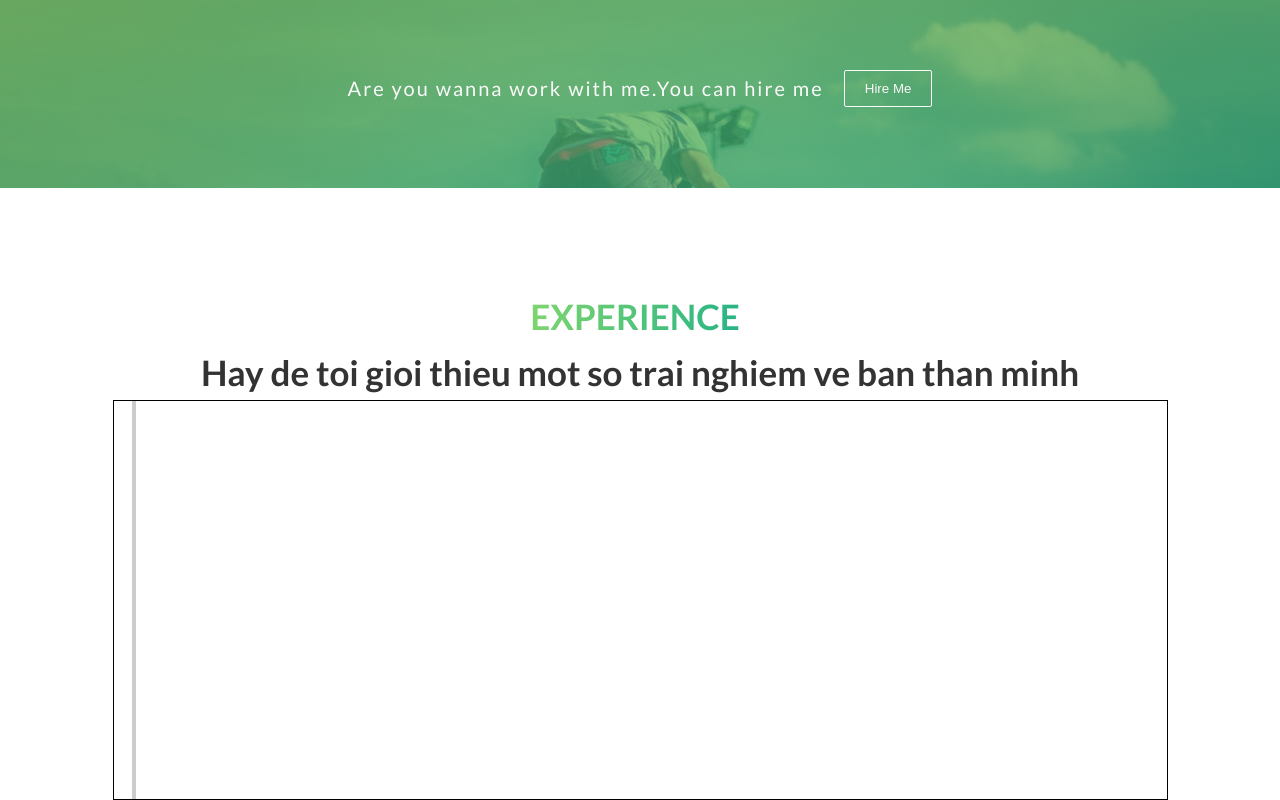
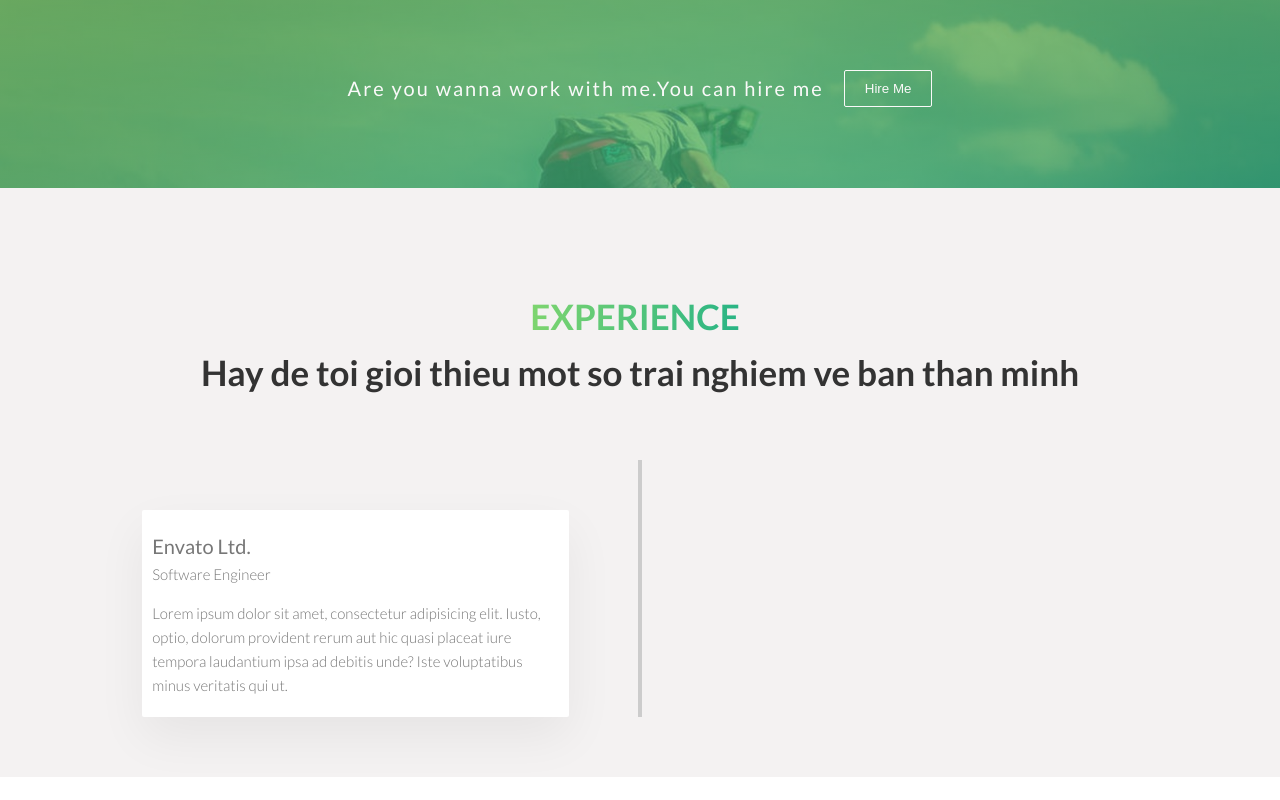
Before and after one commit to lklklktai123/myProfile, a React (Create React App) app in the folder my-profile/: page / in a window 1280 px wide. Shown: the part 2102-2902 px from the top of the page. After the commit the page ends 2879 px from the top, so only its background shows below. Built offline with nearby package versions, Linux system fonts and the light colour scheme.

Commit message:
experient add content

```diff
--- a/my-profile/src/components/Experience/experience.js
+++ b/my-profile/src/components/Experience/experience.js
@@ -8,8 +8,18 @@ const experience = () => {
         Hay de toi gioi thieu mot so trai nghiem ve ban than minh
       </h4>
       <div className="experience__timeline">
+        <div className="experience__timeline-line"></div>
         <div className="experience__timeline-block"></div>
-        <div className="experience__timeline-content"></div>
+        <div className="experience__timeline-content">
+          <h4 className="project-title">Envato Ltd.</h4>
+          <p className="normal-text position-title">Software Engineer</p>
+          <p className="normal-text ">
+            Lorem ipsum dolor sit amet, consectetur adipisicing elit. Iusto,
+            optio, dolorum provident rerum aut hic quasi placeat iure tempora
+            laudantium ipsa ad debitis unde? Iste voluptatibus minus veritatis
+            qui ut.
+          </p>
+        </div>
       </div>
     </section>
   );
--- a/my-profile/src/components/Experience/experience.scss
+++ b/my-profile/src/components/Experience/experience.scss
@@ -1,23 +1,38 @@
 .experience {
-  grid-column: center-start/center-end;
+  grid-column: 1/-1;
   display: grid;
   grid-template-columns: 1fr;
   grid-template-rows: repeat(3, min-content);
+  background-color: $color-grey-light-2;
 
   &__timeline {
     grid-column: 1/-1;
-    height: 40rem;
-    border: 1px solid black;
     position: relative;
     display: grid;
     grid-template-columns: repeat(9, minmax(min-content, 1fr));
-  }
-  &__timeline::before {
-    width: 0.4rem;
-    height: 100%;
-    background: $color-grey-light-4;
-    position: absolute;
-    left: 1.8rem;
-    content: '';
+    justify-items: center;
+    padding: 6rem 0;
+    &-line {
+      grid-column: 5/6;
+      grid-row: 1/-1;
+      width: 0.4rem;
+      background: $color-grey-light-4;
+    }
+    &-content {
+      grid-column: 2/5;
+      color: $color-grey-dark-2;
+      background: $color-white;
+      padding: 2rem 1rem;
+      border-radius: 2px;
+      box-shadow: $shadow-light;
+      margin-top: 5rem;
+      .project-title {
+        font-size: 2rem;
+        font-weight: 400;
+      }
+      .position-title {
+        margin-bottom: 1.5rem;
+      }
+    }
   }
 }
```
